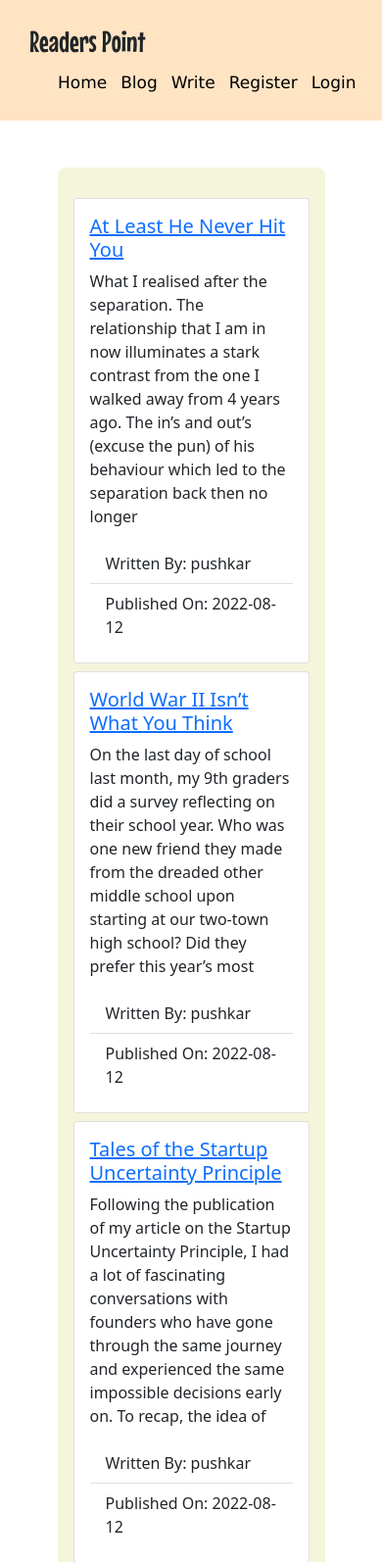
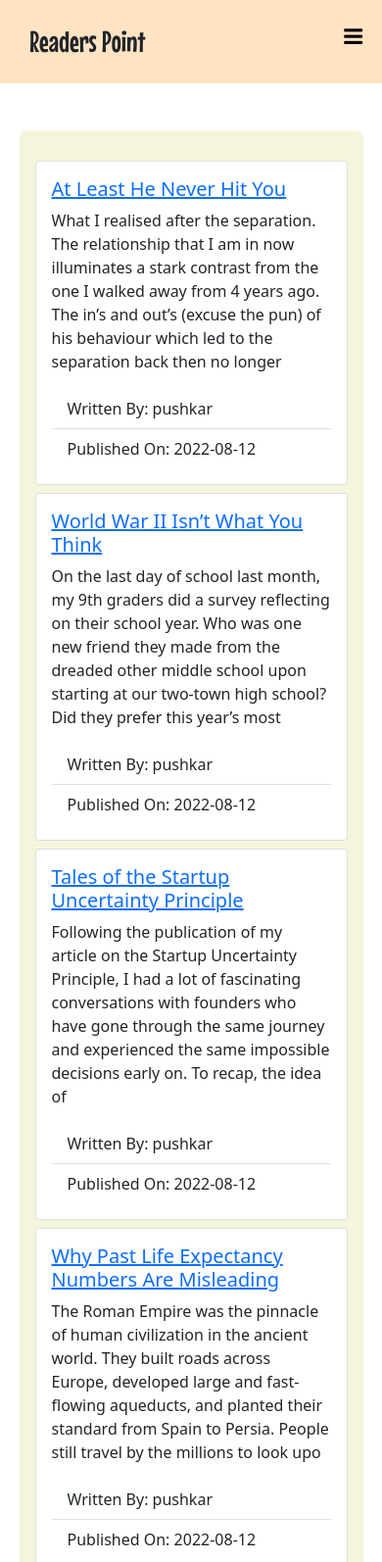
Before and after one commit to pushkar707/flask-blog, a Flask app: page /blog in a window 390 px wide. Shown: the top 1594 px of the page at 98% size. Run offline with Flask 2, Linux system fonts and the light colour scheme; data comes from the database, SQL or seed files in the repository.

Commit message:
made website responsive

```diff
--- a/myProject/templates/account.html
+++ b/myProject/templates/account.html
@@ -1,7 +1,7 @@
 {% extends "base.html" %}
 
 {% block content %}
-<div class="container my-4">
+<div class="my-container p-3 my-4">
 <h1 class="text-center">Welcome to page for {{current_user.username}}</h1>
 <img alt="" src="{{ url_for('static', filename='profile_pics/' + current_user.profile_image) }}" class='d-block mx-auto my-4'>
 
--- a/myProject/templates/base.html
+++ b/myProject/templates/base.html
@@ -5,6 +5,7 @@
     <meta http-equiv="X-UA-Compatible" content="IE=edge">
     <meta name="viewport" content="width=device-width, initial-scale=1.0">
     <link href="https://cdn.jsdelivr.net/npm/bootstrap@5.1.3/dist/css/bootstrap.min.css" rel="stylesheet" integrity="sha384-1BmE4kWBq78iYhFldvKuhfTAU6auU8tT94WrHftjDbrCEXSU1oBoqyl2QvZ6jIW3" crossorigin="anonymous">
+    <link rel="stylesheet" href="https://cdnjs.cloudflare.com/ajax/libs/font-awesome/4.7.0/css/font-awesome.min.css">
     <script src="https://cdn.jsdelivr.net/npm/bootstrap@5.1.3/dist/js/bootstrap.bundle.min.js" integrity="sha384-ka7Sk0Gln4gmtz2MlQnikT1wXgYsOg+OMhuP+IlRH9sENBO0LRn5q+8nbTov4+1p" crossorigin="anonymous"></script>
     <title>Document</title>
     <style>
@@ -13,7 +14,7 @@
         margin: 0;
         padding: 0;
       }
-        .container{
+      .my-container{
           margin: auto;
           margin-top: 50px;
           width: 70vw;
@@ -21,6 +22,7 @@
           padding-top: 15px;
           padding-bottom: 22px;
           border-radius: 8px;
+
       }
 
       .navbar{
@@ -29,6 +31,12 @@
         justify-content: space-between;
         align-items: center;
         background-color: bisque;
+      }
+
+      .navbar-items{
+        flex-grow: 1;
+        display: flex;
+        justify-content: space-between;
       }
 
       .navbar ul{
@@ -47,7 +55,6 @@
       }
 
       .logo{
-          /* margin: 5px auto auto 30px; */
         margin-left: 10px;
         font-size: 30px;
         font-family: 'Mouse Memoirs', sans-serif;
@@ -57,48 +64,221 @@
         color: black;
         text-decoration: none;
       }
+
+      .icon{
+        color: black;
+        font-size: 22px;
+        display: none;
+      }
+
+      .header{
+        padding-top: 170px;
+        padding-bottom: 170px;
+        display: flex;
+        justify-content: space-evenly;
+        background-color: beige;
+      }
+
+      .header img{
+        width: 430px;
+      }
+
+      .header h1{
+        text-align: center;
+        font-size: 55px;
+        margin-bottom: 22px;
+        font-family: Georgia, 'Times New Roman', Times, serif;
+      }
+
+      .lines{
+        font-family: Verdana, Geneva, Tahoma, sans-serif;
+        width: fit-content;
+        margin: auto;
+        font-size: 20px;
+      }
+
+      .header p{
+        margin: 2px;
+      }
+
+      .lines button{
+        margin-top: 30px;
+        padding: 5px;
+        font-size: 18px;
+        border: 2px solid black;
+        border-radius: 5px;
+        background-color: black;
+        color: white;
+        margin-left: 5px;
+      }
+
+      .posts{
+        display: flex;
+        flex-wrap: wrap;
+        justify-content: space-evenly;
+      }
+
+      .top-posts{
+        background-color: bisque;
+        padding: 30px;
+        padding-top: 100px;
+        padding-bottom: 100px;
+      }
+
+      .top-posts h1{
+        text-align: center;
+        font-size: 40px;
+        font-family: 'Roboto Slab', serif;
+        margin-bottom: 50px;
+      }
+
+      .post{
+        width: 28%;
+        background-color: aliceblue;
+      }
+
+      .post li{
+        background: none;
+      }
+
+      @media (max-width:1224px) {
+        .my-container{
+          margin: auto;
+          margin-top: 50pxcv;
+          width: 90%;
+        }
+        .header{
+          padding-top: 160px;
+          padding-bottom: 160px;
+        }
+
+        .lines{
+          font-size: 18px;
+        }
+
+        .header p{
+          display: inline;
+        }
+
+        .header a{
+          display: block;
+        }
+
+        .lines button{
+          margin-top: 20px;
+        }
+
+        .header img{
+          width: 400px;
+        }
+
+        .top-posts{
+          padding-top: 90px;
+          padding-bottom: 90px;
+        }
+      }
+
+      @media (min-width:655px) {
+
+        #links{
+          display: flex;
+        }
+      }
+
+      @media (max-width:960px) {
+        .header{
+          padding-top: 150px;
+          padding-bottom: 150px;
+        }
+
+        .header h1{
+          font-size: 40px;
+        }
+
+        .lines{
+          font-size: 16px;
+          /* text-align: center; */
+        }
+
+        .lines button{
+          font-size: 16px;
+        }
+
+        .header img{
+          width: 330px;
+        }
+
+        .post{
+          width: 44%;
+        }
+      }
+
+      @media (max-width:740px) {
+        .header{
+          padding-top: 130px;
+          padding-bottom: 130px;
+        }
+
+        .header h1{
+          font-size: 30px;
+        }
+      }
+
+      @media (max-width:656px) {
+        .header{
+          padding-top: 100px;
+          padding-bottom: 90px;
+        }
+
+        .top-posts{
+          padding-top: 75px;
+          padding-bottom: 75px;
+        }
+
+        .post{
+          width: 100%;
+        }
+
+        .header img{
+          display: none;
+        }
+
+        .lines{
+          text-align: center;
+        }
+
+        #links{
+          /* transition: display 300ms linear; */
+          display: none;
+          flex-direction: column;
+        }
+
+        .navbar-items{
+          flex-direction: column;
+        }
+
+        .navbar{
+          align-items: flex-start;
+        }
+
+        .navbar ul{
+          padding-left: 5px;
+        }
+
+        .icon{
+          display: unset;
+        }
+      }
     </style>
 </head>
 
 <body>
-
-    <!-- <nav class="navbar navbar-expand-lg navbar-light bg-light">
-        <div class="container-fluid">
-          <div class="collapse navbar-collapse" id="navbarSupportedContent">
-            <ul class="navbar-nav me-auto mb-2 mb-lg-0">
-              <li class="nav-item">
-                <a class="nav-link active" href="{{url_for('core.index')}}">Home</a>
-              </li>
-              <li class="nav-item">
-                <a class="nav-link active" href="{{url_for('core.blog')}}">Blog</a>
-              </li>
-              {% if current_user.is_authenticated %}
-              <li class="nav-item">
-                <a class="nav-link active" href="{{url_for('blog_posts.create')}}">Create Post</a>
-              </li>
-              <li class="nav-item">
-                <a class="nav-link active" href="{{url_for('user.account')}}">My Account</a>
-              </li>
-              <li class="nav-item">
-                <a class="nav-link active" href="{{url_for('user.logout')}}">Logout</a>
-              </li>
-              {% else %}
-              <li class="nav-item">
-                <a class="nav-link active" href="{{url_for('user.register')}}">Register</a>
-              </li>
-              <li class="nav-item">
-                <a class="nav-link active" href="{{url_for('user.login')}}">Login</a>
-              </li>
-              {% endif %}
-          </div>
-        </div>
-    </nav> -->
-
     <nav class="navbar">
+      <div class="navbar-items">
         <span class="logo">
           Readers Point
         </span>
-      <ul>
+        <ul id="links">
           <li><a href="{{url_for('core.index')}}">Home</a></li>
           <li><a href="{{url_for('core.blog')}}">Blog</a></li>
           <li><a href="{{url_for('blog_posts.create')}}">Write</a></li>
@@ -111,7 +291,21 @@
           <li><a href="{{url_for('user.login')}}">Login</a></li>
           {% endif %}
         </ul>
+      </div>
+      <a href="javascript:void(0);" class="icon" onclick="myFunction()">
+        <i class="fa fa-bars"></i>
+      </a>
     </nav>
+    <script>
+      function myFunction() {
+        var x = document.getElementById("links");
+        if (x.style.display === "flex") {
+          x.style.display = "none";
+        } else {
+          x.style.display = "flex";
+        }
+      }
+    </script>
     {% block content %}
 
     {% endblock %}
--- a/myProject/templates/blog.html
+++ b/myProject/templates/blog.html
@@ -2,7 +2,7 @@
 
 {% block content %}
 
-<div class="container my-5 px-0 pb-2">
+<div class="my-container my-5 px-0 pb-2">
 
     <div class='m-3'>
         {% for post in posts.items %}
--- a/myProject/templates/blog_post.html
+++ b/myProject/templates/blog_post.html
@@ -1,6 +1,6 @@
 {% extends "base.html" %}
 {% block content %}
-<div class="container my-4">
+<div class="my-container p-3 my-4">
 <div class="card">
     <div class="card-body">
       <h2 class="card-title">{{blog_post.title}}</h1>
--- a/myProject/templates/create_post.html
+++ b/myProject/templates/create_post.html
@@ -24,7 +24,7 @@
     border: 1px solid black;
 }
 </style>
-<div class="container my-4">
+<div class="my-containerv p-3 my-4">
 <form method="POST">
     {{form.hidden_tag()}}
     <div class="mb-3">
--- a/myProject/templates/login.html
+++ b/myProject/templates/login.html
@@ -1,6 +1,6 @@
 {% extends "base.html" %}
 {% block content %}
-<div class="container">
+<div class="my-container p-3">
 <h3 class="mb-3">Login</h3>
 <form method='POST'>
     {{form.hidden_tag()}}
--- a/myProject/templates/register.html
+++ b/myProject/templates/register.html
@@ -7,7 +7,7 @@
     margin-top: 5px;
 }
 </style>
-<div class="container">
+<div class="my-container p-3">
 <form method='POST'>
     {{form.hidden_tag()}}
     <div class="mb-3">
--- a/myProject/templates/user_blog_posts.html
+++ b/myProject/templates/user_blog_posts.html
@@ -1,6 +1,6 @@
 {% extends "base.html" %}
 {% block content %}
-<div class="container my-4">
+<div class="my-container p-3 my-4">
 <div class="my-3">
     <h1 class="text-center">Welcome {{user.username}}</h1>
     <img src="{{ url_for('static', filename='profile_pics/' + current_user.profile_image) }}" alt="" class='d-block mx-auto my-4'>
```
Also changed, not shown: myProject/templates/home.html (+3 -74 lines). Lines whose indentation alone changed are shown as unchanged.
